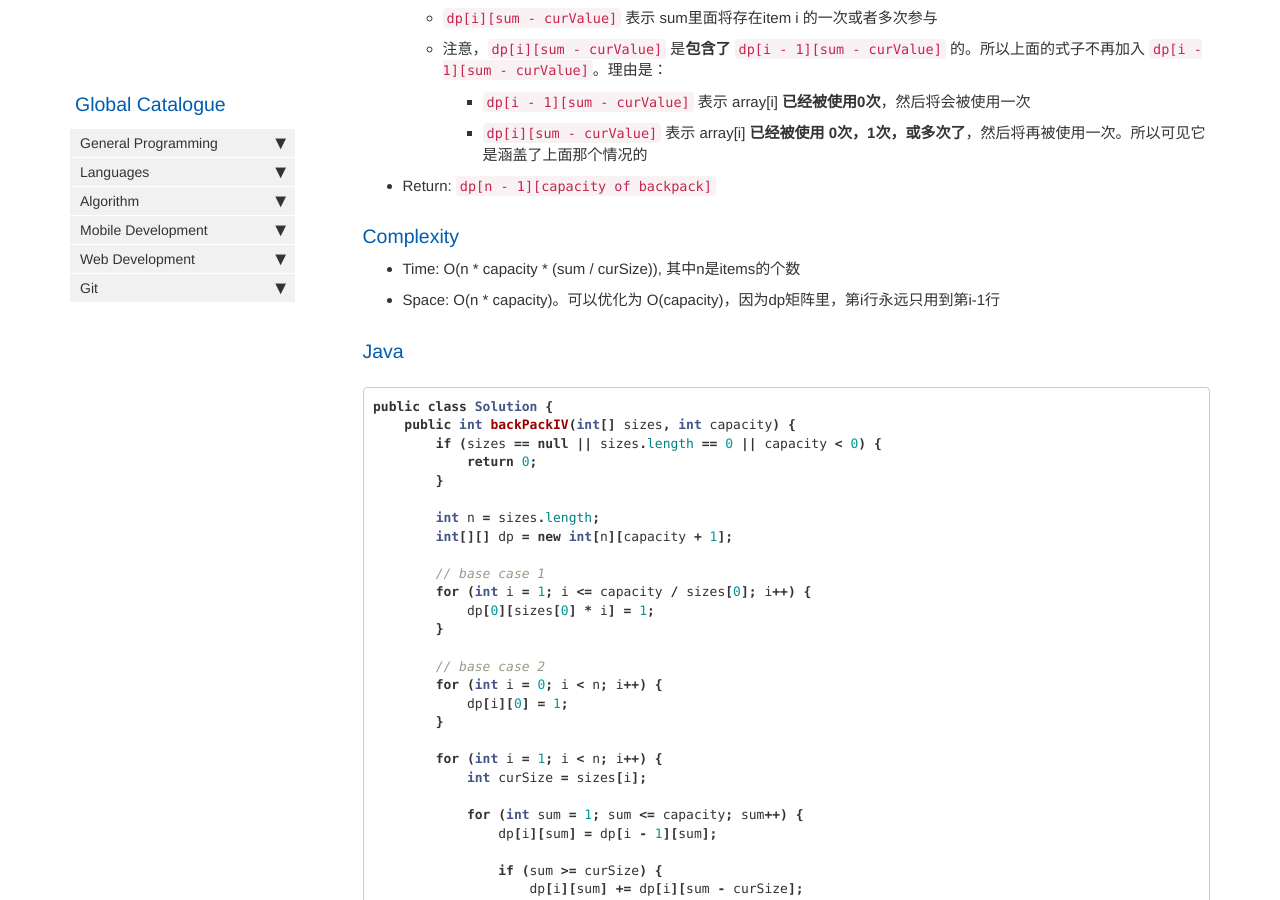
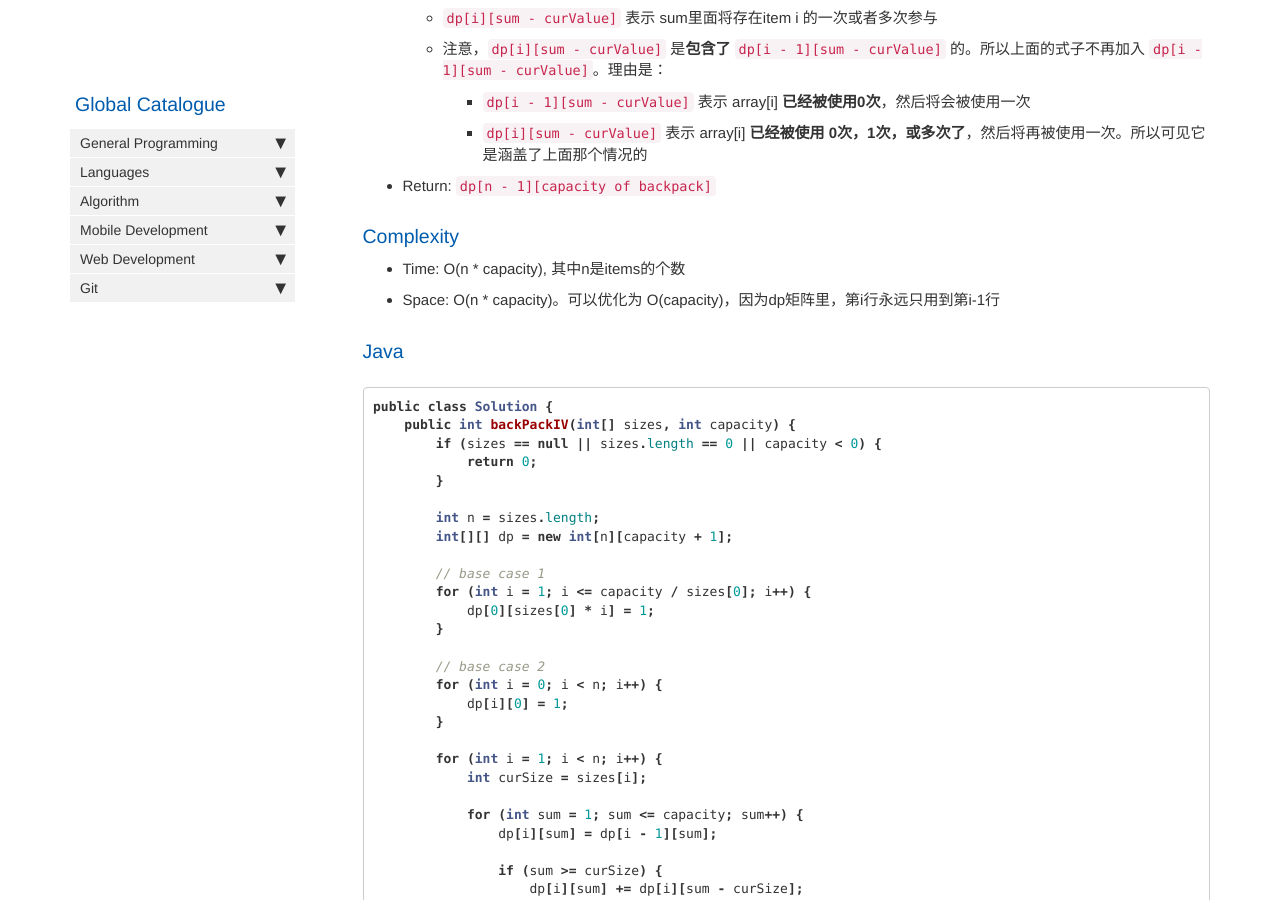
Before and after one commit to HungryOrc/hungryorc.github.io, a Jekyll site: the page built from pages/algorithm/algorithm_backpack_unlimited_1Attr_exactFill_returnNumOfSolutions.md, in a window 1280 px wide and 900 px high, scrolled down 797 px. Built offline with Jekyll 4.4.1, drawn with Linux system fonts in a browser that asks for light colours; nearby versions of some CDN libraries; comment, search, counter and statistics services are not loaded.

Commit message:
Update algorithm_backpack_unlimited_1Attr_exactFill_returnNumOfSolutions.md

```diff
--- a/pages/algorithm/algorithm_backpack_unlimited_1Attr_exactFill_returnNumOfSolutions.md
+++ b/pages/algorithm/algorithm_backpack_unlimited_1Attr_exactFill_returnNumOfSolutions.md
@@ -34,7 +34,7 @@ Unlimited 的意思是 每个item可以被取用 0次到无限次。
 * Return: `dp[n - 1][capacity of backpack]`
 
 ### Complexity
-* Time: O(n * capacity * (sum / curSize)), 其中n是items的个数
+* Time: O(n * capacity), 其中n是items的个数
 * Space: O(n * capacity)。可以优化为 O(capacity)，因为dp矩阵里，第i行永远只用到第i-1行
 
 ### Java
```
